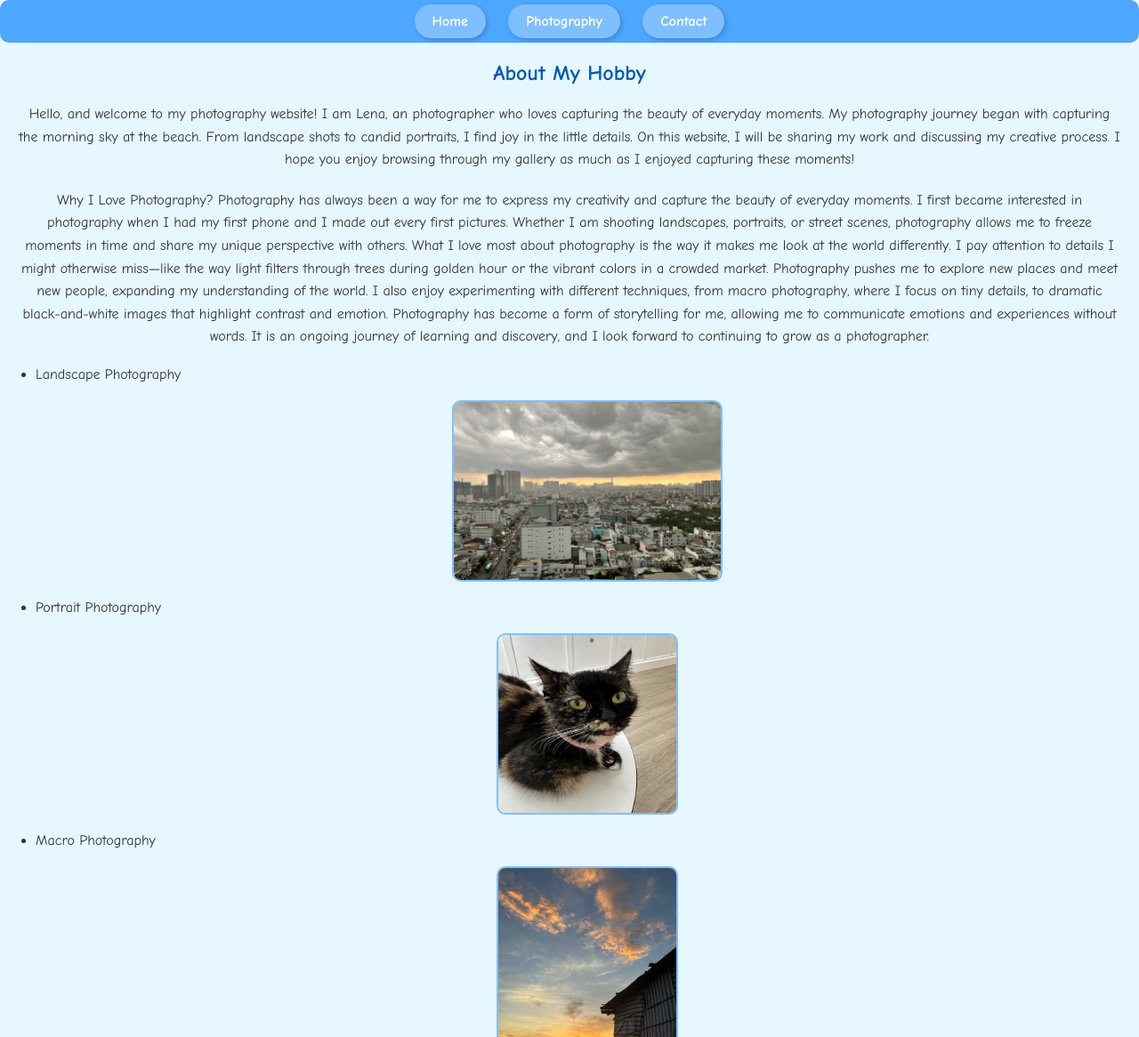
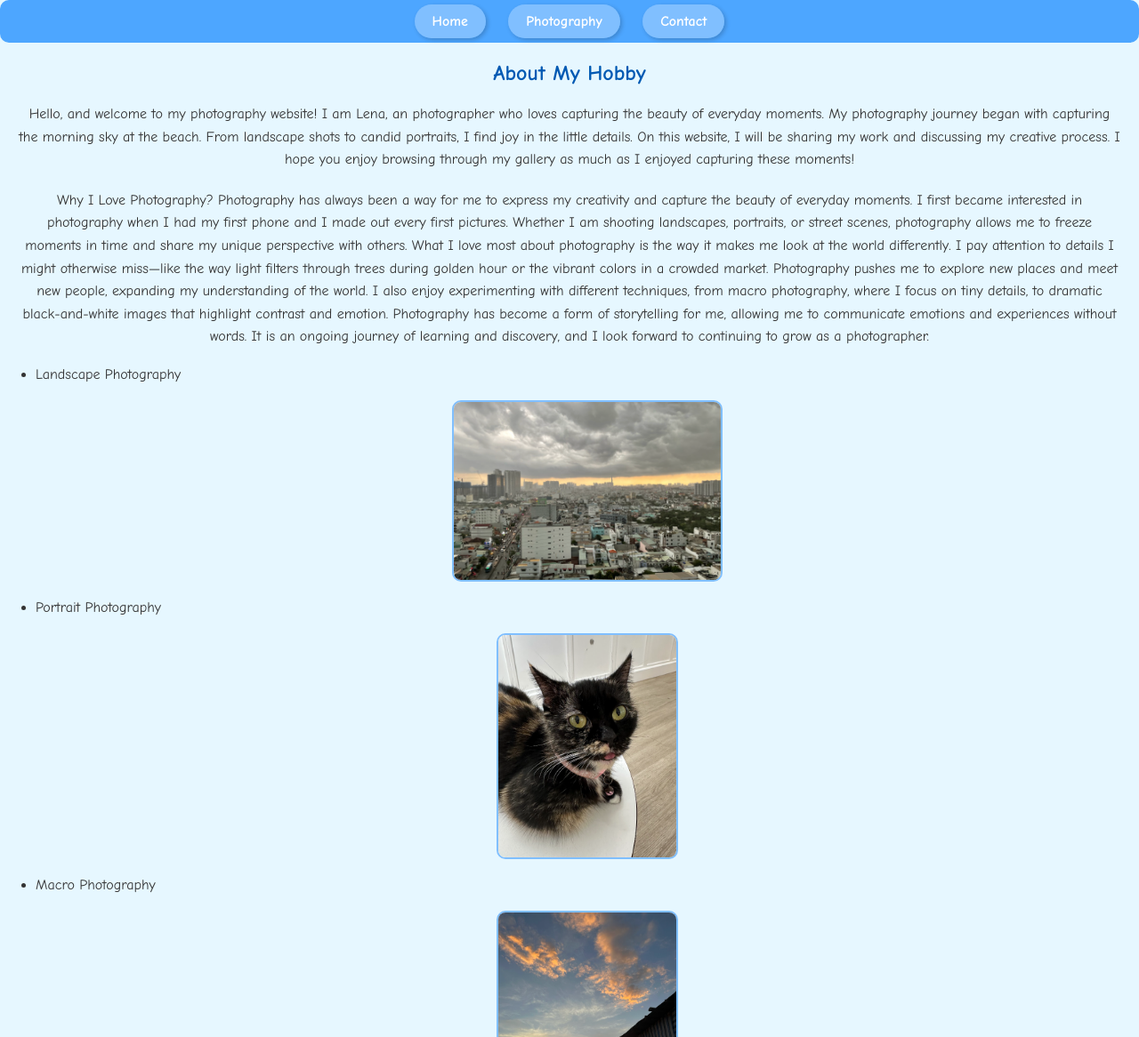
Before and after one commit to lenatong3/lenatong3.github.io, a plain HTML site: page secondpage.html in a window 1280 px wide. Shown: the top 1166 px of the page at 89% size. Drawn offline with Linux system fonts and the light colour scheme.

Commit message:
Update secondpage.html

```diff
--- a/secondpage.html
+++ b/secondpage.html
@@ -44,7 +44,7 @@
             <li>
                Portrait Photography
                <br>
-               <img src="portrait.jpg" alt="A stunning portrait" width="200" height="200">
+               <img src="portrait.jpg" alt="A stunning portrait" width="200" height="250">
             </li>
             <li>
                Macro Photography
```
